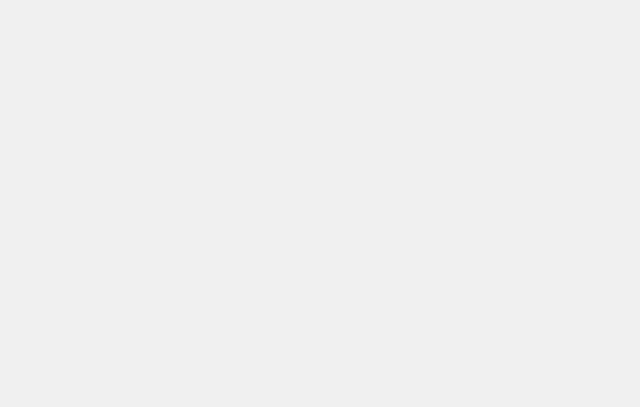
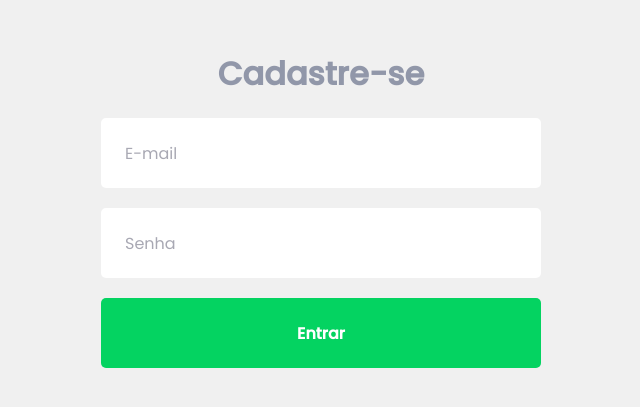
Before and after one commit to guedesviniciuss/naveapps_frontend, a React (Create React App) app: page /createapp in a window 1280 px wide. Shown: the part 191-598 px from the top of the page, without its empty margins (319-959 px from the left). Built offline with nearby package versions, Linux system fonts and the light colour scheme.

Commit message:
Chore: Adicionado placeholder do formulário de criação de apps

```diff
--- /dev/null
+++ b/src/pages/FormCreateApp/index.tsx
@@ -0,0 +1,22 @@
+import React, { useState, useEffect, MouseEvent } from 'react';
+
+import { Container, Content } from './styles';
+
+const FormCreateApp: React.FC = () => {
+  return (
+    <>
+      <Container>
+        <Content>
+          <form>
+            <h1>Cadastre-se</h1>
+            <input type="text" id="email" placeholder="E-mail" />
+            <input type="password" id="password" placeholder="Senha" />
+            <button type="submit">Entrar</button>
+          </form>
+        </Content>
+      </Container>
+    </>
+  );
+};
+
+export default FormCreateApp;
--- /dev/null
+++ b/src/pages/FormCreateApp/styles.tsx
@@ -0,0 +1,63 @@
+import styled from 'styled-components';
+import { shade } from 'polished';
+
+export const Container = styled.div`
+  height: 100vh;
+  display: flex;
+  align-items: stretch;
+`;
+
+export const Content = styled.div`
+  display: flex;
+  flex: 1;
+
+  flex-direction: column;
+  justify-content: center;
+  align-items: center;
+  width: 70%;
+  height: 100%;
+
+  border-radius: 10px;
+  form {
+    border-radius: 10px;
+    max-width: 500px;
+    padding: 30px;
+
+    h1 {
+      text-align: center;
+      color: #9197a9;
+    }
+
+    input {
+      width: 100%;
+      flex: 1;
+      height: 70px;
+      padding: 0 24px;
+      border: 0px;
+      border-radius: 5px;
+      color: #3a3a3a;
+
+      margin-top: 20px;
+
+      &::placeholder {
+        color: #a8a8b3;
+      }
+    }
+
+    button {
+      width: 100%;
+      border: 0px;
+      height: 70px;
+      background: #04d361;
+      border-radius: 5px;
+      color: #fff;
+      font-weight: bold;
+      transition: background-color 0.2s;
+      margin-top: 20px;
+
+      &:hover {
+        background: ${shade(0.1, '#04d361')};
+      }
+    }
+  }
+`;
--- a/src/routes/index.tsx
+++ b/src/routes/index.tsx
@@ -5,6 +5,7 @@ import Dashboard from '../pages/Dashboard';
 import Applications from '../pages/Applications';
 import Login from '../pages/Login';
 import Management from '../pages/Management';
+import FormCreateApp from '../pages/FormCreateApp';
 
 const Routes: React.FC = () => (
   <Switch>
@@ -12,6 +13,7 @@ const Routes: React.FC = () => (
     <Route path="/projects/:project+" component={Applications} />
     <Route path="/login" component={Login} />
     <Route path="/management" component={Management} />
+    <Route path="/createapp" component={FormCreateApp} />
   </Switch>
 );
 
```
